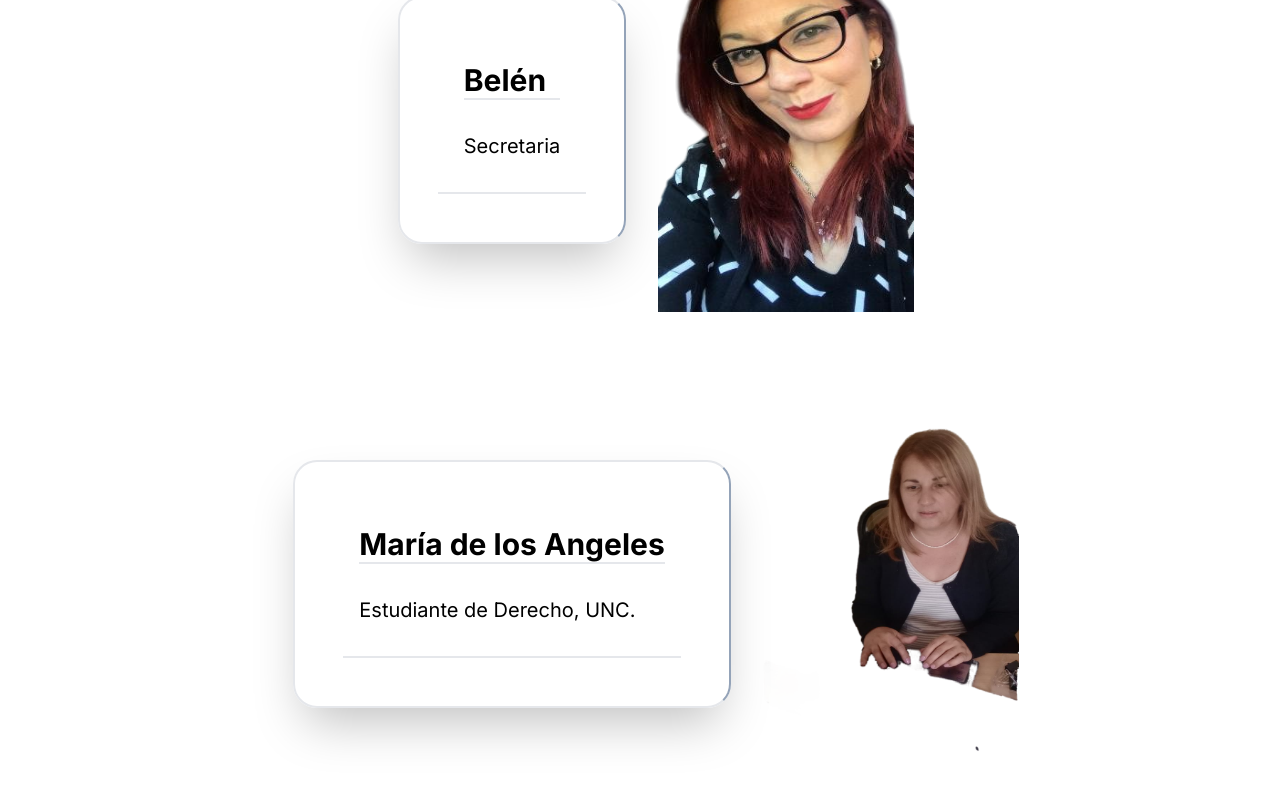
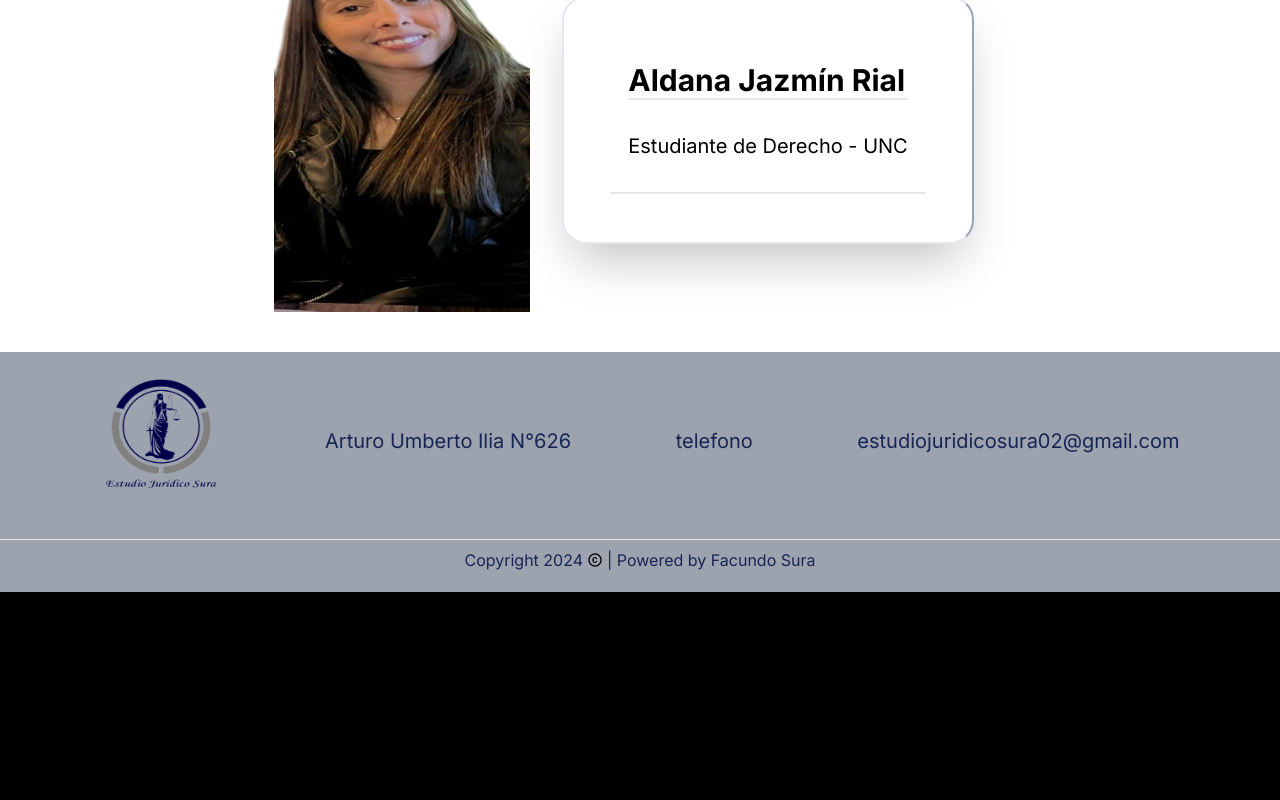
Before and after one commit to Facundo-Sura/estudio-juridico-sura, a Next.js app in the folder client/: page /nosotros in a window 1280 px wide. Shown: the part 1240-2040 px from the top of the page. After the commit the page ends 1832 px from the top, so only its background shows below. Built offline with nearby package versions, Linux system fonts and the light colour scheme.

Commit message:
last changes

```diff
--- a/client/src/app/nosotros/page.tsx
+++ b/client/src/app/nosotros/page.tsx
@@ -40,34 +40,6 @@ export default function Nosotros() {
         </div>
 
         <div className="p-10 flex justify-center items-center">
-          <div className="m-8 p-8 shadow-2xl border-2 border-r-slate-400 rounded-3xl">
-            <h1 className="m-8 text-3xl font-bold border-b-2">Belén</h1>
-            <h2 className="m-8 text-xl">Secretaria</h2>
-            <h6 className="m-8 font-light">
-            </h6>
-            <h6 className="m-8 font-light">
-            </h6>
-            <p className="text-center h-auto w-11/12 mx-auto p-2 border-t-2">
-            </p>
-          </div>
-          <Image src={secretaria} alt="belen" className="h-96 w-64" />
-        </div>
-
-        <div className="p-10 flex justify-center items-center">
-          <div className="m-8 p-8 shadow-2xl border-2 border-r-slate-400 rounded-3xl">
-            <h1 className="m-8 text-3xl font-bold border-b-2">María de los Angeles</h1>
-            <h2 className="m-8 text-xl">Estudiante de Derecho, UNC.</h2>
-            <h6 className="m-8 font-light">
-            </h6>
-            <h6 className="m-8 font-light">
-            </h6>
-            <p className="text-center h-auto w-11/12 mx-auto p-2 border-t-2">
-            </p>
-          </div>
-          <Image src={asistente2} alt="belen" className="h-96 w-64" />
-        </div>
-
-        <div className="p-10 flex justify-center items-center">
         <Image src={asistente} alt="belen" className="h-96 w-64" />
           <div className="m-8 p-8 shadow-2xl border-2 border-r-slate-400 rounded-3xl">
             <h1 className="m-8 text-3xl font-bold border-b-2">Aldana Jazmín Rial</h1>
```
